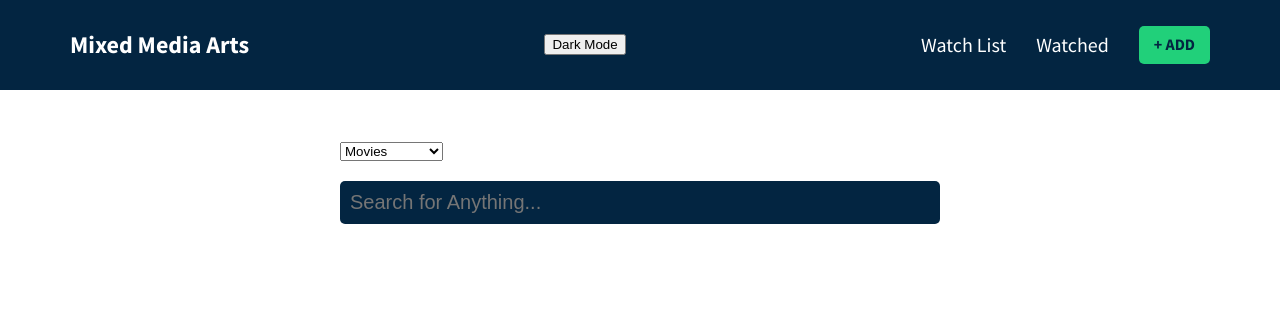
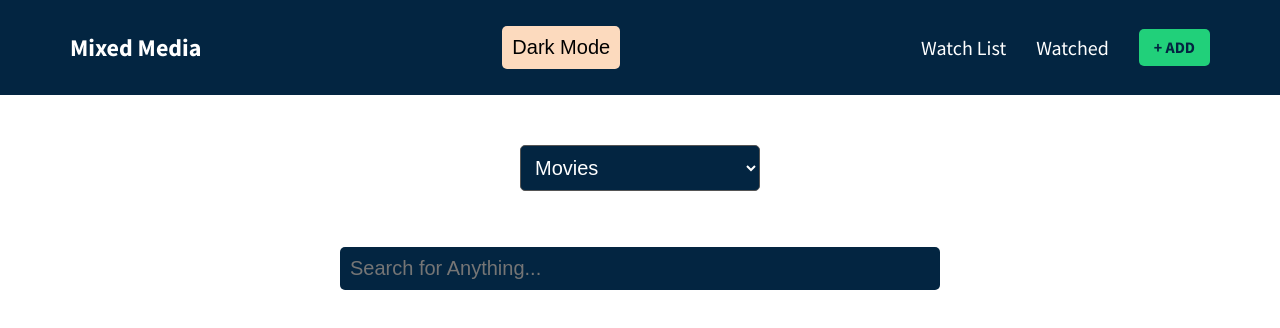
Before and after one commit to Just-Richard/Mixed-Media, a React (Create React App) app in the folder wish-watch/: page /add in a window 1280 px wide. Shown: the top 328 px of the page. Built offline with nearby package versions, Linux system fonts and the light colour scheme.

Commit message:
Quality of Life Update

```diff
--- a/wish-watch/src/App.css
+++ b/wish-watch/src/App.css
@@ -5,17 +5,27 @@
   --invert: #fcdabe;
   --secondary: #21d07a;
   --white: #fff;
+  --black: #000;
 }
 
 body {
   font-family: "Source Sans Pro", sans-serif;
   padding: 0;
   margin: 0;
+  transition: background-color 1s ease, color 1s ease;
 }
 
 body.dark-mode {
   background-color: #1e1e1e;
   color: #f0f0f0;
+}
+
+.result-card,
+.poster-wrapper,
+.btn,
+input,
+select {
+  transition: background-color 1s ease, color 1s ease, border-color 0.4s ease;
 }
 
 .app-header {
@@ -131,11 +141,34 @@ header .nav-links li:last-child {
   margin-right: 0;
 }
 
+header .dark-mode-toggle {
+  background-color: var(--invert);
+  color: var(--black);
+  padding: 10px;
+  border-radius: 5px;
+  border: none;
+  font-size: 1.25rem;
+  cursor: pointer;
+  transition: background-color 0.3s;
+}
+
+header .dark-mode-toggle:hover {
+  background-color: #144ba0;
+  color: var(--white);
+}
+
 /* Add Page */
 .add-content {
   padding: 50px 0;
   max-width: 600px;
   margin: 0 auto;
+}
+
+.input-wrapper {
+  display: flex;
+  flex-direction: column;
+  align-items: center;
+  justify-content: center;
 }
 
 .add-content .input-wrapper input {
@@ -148,6 +181,22 @@ header .nav-links li:last-child {
   font-size: 1.25rem;
 }
 
+.add-content .input-wrapper select {
+  width: 40%;
+  background-color: var(--primary);
+  padding: 10px;
+  border-radius: 5px;
+  border: 1px solid #555;
+  color: var(--white);
+  font-size: 1.25rem;
+  margin-bottom: 1rem;
+}
+
+body.dark-mode .add-content .input-wrapper input,
+body.dark-mode .add-content .input-wrapper select {
+  background-color: var(--invert);
+  color: var(--black);
+}
 .results {
   padding: 0;
   margin: 0;
@@ -168,6 +217,32 @@ body.dark-mode .result-card {
   margin-bottom: 20px;
   background-color: #1e1e1e;
   color: #f0f0f0;
+}
+
+.poster-wrapper-obj {
+  position: relative;
+  width: 100%;
+  height: 100%;
+  overflow: hidden;
+}
+
+.hover-title {
+  position: absolute;
+  top: 0;
+  left: 0;
+  right: 0;
+  background: rgba(0, 0, 0, 0.5);
+  color: #fff;
+  font-size: 14px;
+  text-align: center;
+  padding: 6px 8px;
+  opacity: 0;
+  transition: opacity 0.3s ease;
+  pointer-events: none;
+}
+
+.poster-wrapper-obj:hover .hover-title {
+  opacity: 1;
 }
 
 .result-card .poster-wrapper img,
@@ -247,6 +322,11 @@ body.dark-mode .result-card .info .release-date {
   margin: 0;
 }
 
+body.dark-mode .movie-page .heading {
+  color: var(--invert);
+  margin: 0;
+}
+
 .movie-grid {
   display: grid;
   grid-template-columns: repeat(3, 1fr);
@@ -270,7 +350,9 @@ body.dark-mode .result-card .info .release-date {
 
 .movie-card img {
   width: 100%;
+  height: 100%;
   display: block;
+  object-fit: cover;
 }
 
 .movie-card .overlay {
--- a/wish-watch/src/components/Add.js
+++ b/wish-watch/src/components/Add.js
@@ -111,10 +111,10 @@ export const Add = () => {
           {results.length > 0 && (
             <ul className="results">
               {" "}
-              {results.map((media) => (
-                <li key={media.id || media.id?.videoId}>
+              {results.map((movie) => (
+                <li key={movie.id || movie.id?.videoId}>
                   {" "}
-                  <ResultCard movie={media} />
+                  <ResultCard movie={movie} />
                 </li>
               ))}{" "}
             </ul>
--- a/wish-watch/src/components/Header.js
+++ b/wish-watch/src/components/Header.js
@@ -7,7 +7,7 @@ export const Header = ({ darkMode, setDarkMode }) => {
       <div className="container">
         <div className="inner-content">
           <div className="brand">
-            <Link to="/">Mixed Media Arts</Link>
+            <Link to="/">Mixed Media</Link>
           </div>
           <button
             className="dark-mode-toggle"
--- a/wish-watch/src/components/MovieCard.js
+++ b/wish-watch/src/components/MovieCard.js
@@ -2,17 +2,31 @@ import React from "react";
 import { MovieControls } from "./MovieControls";
 
 export const MovieCard = ({ movie, type }) => {
+  const poster = movie.poster_path
+    ? `https://image.tmdb.org/t/p/w200${movie.poster_path}`
+    : movie.volumeInfo?.imageLinks?.thumbnail || movie.background_image || null;
+
+  const title =
+    movie?.title ||
+    movie?.name ||
+    movie?.volumeInfo?.title ||
+    movie?.original_title ||
+    movie?.original_name ||
+    "Untitled";
+
   return (
     <div className="movie-card">
       <div className="overlay"></div>
-      {movie.poster_path ? (
-        <img
-          src={`https://image.tmdb.org/t/p/w200${movie.poster_path}`}
-          alt={`${movie.title} Poster`}
-        />
-      ) : (
-        <div className="filler-poster"></div>
-      )}
+      <div className="poster-wrapper-obj">
+        {poster ? (
+          <img src={poster} alt={`${title} Poster`} />
+        ) : (
+          <div className="filler-poster"></div>
+        )}
+        <div className="hover-title">
+          <span>{title}</span>
+        </div>
+      </div>
 
       <MovieControls type={type} movie={movie} />
     </div>
```
Also changed, not shown: 2 other files (tests, documents, lock files or other folders).
